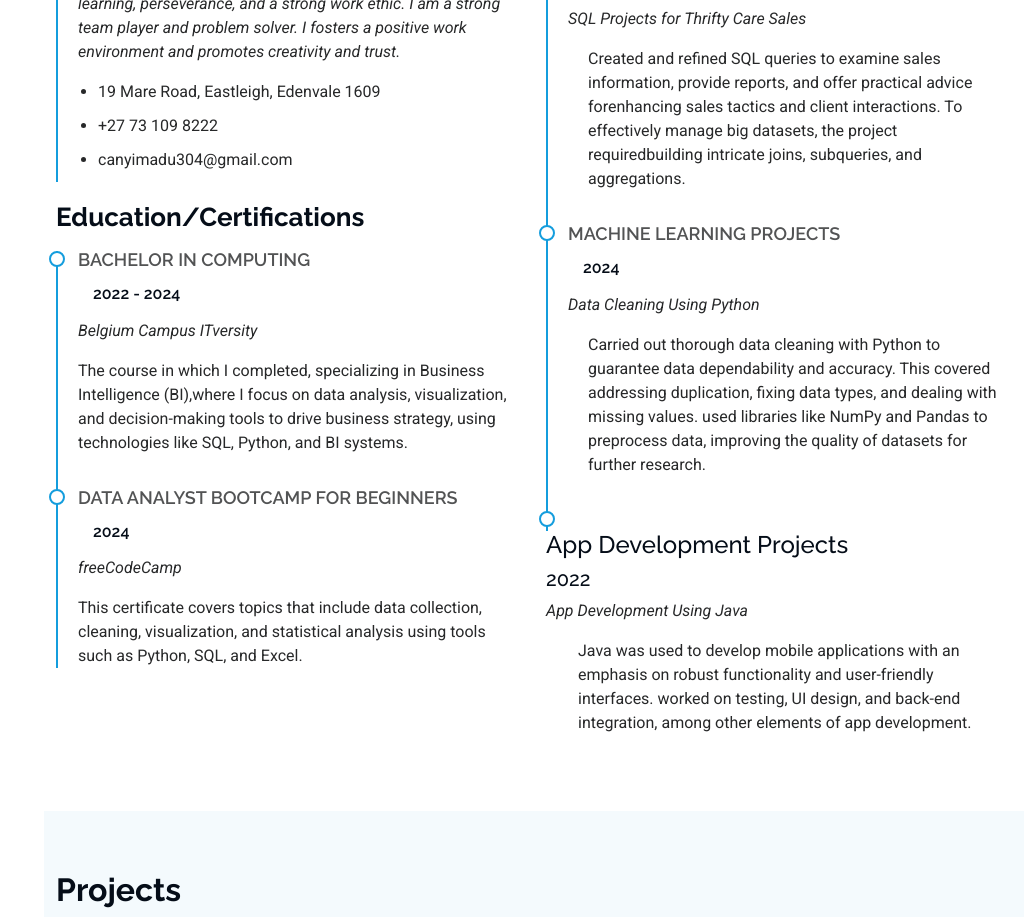
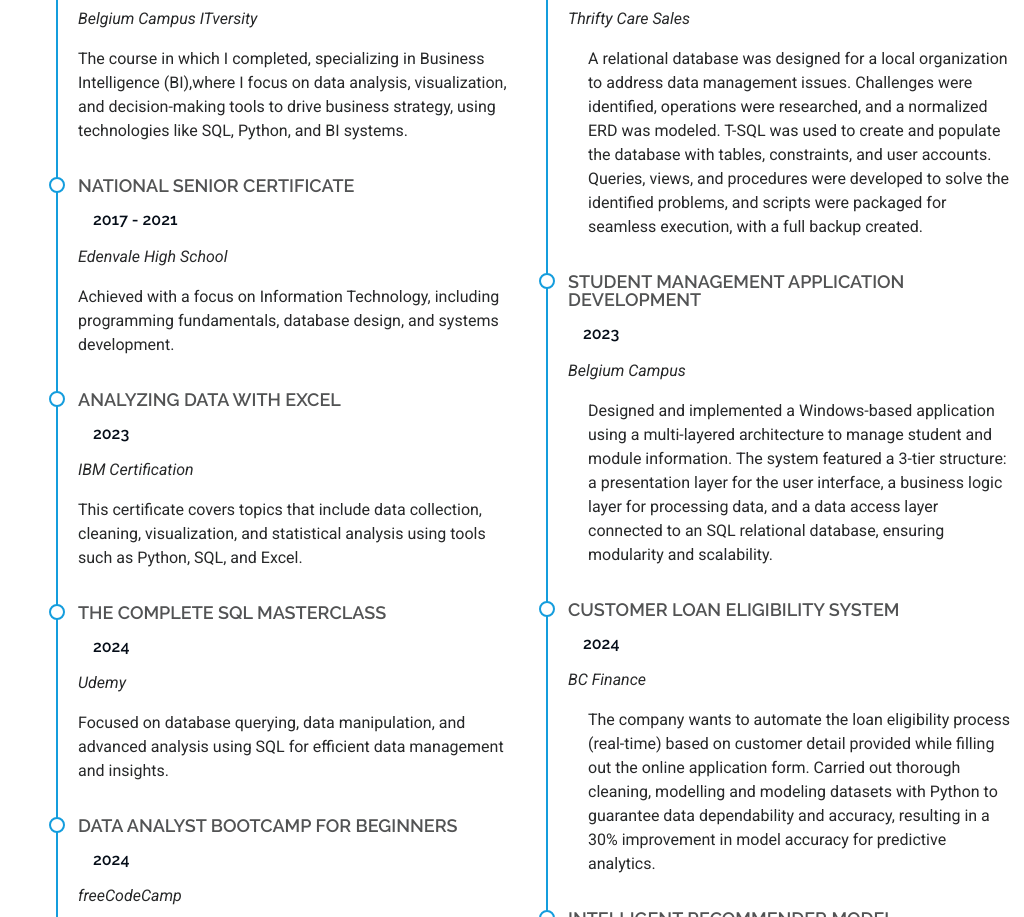
Before and after one commit to canyimadu304/Christian-Anyimadu-Website, a plain HTML site: page index.html in a window 1280 px wide. Shown: the part 2980-3897 px from the top of the page, without its empty margins (256-1280 px from the left). Drawn offline with Linux system fonts and the light colour scheme.

Commit message:
Update index.html

```diff
--- a/index.html
+++ b/index.html
@@ -9,32 +9,20 @@
   <meta content="" name="description">
   <meta content="" name="keywords">
 
-  <!-- Favicons -->
- <!--link href="assets/img/favicon.png" rel="icon">>-->
   <link href="assets/img/apple-touch-icon.png" rel="apple-touch-icon">
 
-  <!-- Fonts -->
   <link href="https://fonts.googleapis.com" rel="preconnect">
   <link href="https://fonts.gstatic.com" rel="preconnect" crossorigin>
   <link href="https://fonts.googleapis.com/css2?family=Roboto:ital,wght@0,100;0,300;0,400;0,500;0,700;0,900;1,100;1,300;1,400;1,500;1,700;1,900&family=Poppins:ital,wght@0,100;0,200;0,300;0,400;0,500;0,600;0,700;0,800;0,900;1,100;1,200;1,300;1,400;1,500;1,600;1,700;1,800;1,900&family=Raleway:ital,wght@0,100;0,200;0,300;0,400;0,500;0,600;0,700;0,800;0,900;1,100;1,200;1,300;1,400;1,500;1,600;1,700;1,800;1,900&display=swap" rel="stylesheet">
 
-  <!-- Vendor CSS Files -->
   <link href="assets/vendor/bootstrap/css/bootstrap.min.css" rel="stylesheet">
   <link href="assets/vendor/bootstrap-icons/bootstrap-icons.css" rel="stylesheet">
   <link href="assets/vendor/aos/aos.css" rel="stylesheet">
   <link href="assets/vendor/glightbox/css/glightbox.min.css" rel="stylesheet">
   <link href="assets/vendor/swiper/swiper-bundle.min.css" rel="stylesheet">
 
-  <!-- Main CSS File -->
   <link href="assets/css/main.css" rel="stylesheet">
 
-  <!-- =======================================================
-  * Template Name: iPortfolio
-  * Template URL: https://bootstrapmade.com/iportfolio-bootstrap-portfolio-websites-template/
-  * Updated: Jun 29 2024 with Bootstrap v5.3.3
-  * Author: BootstrapMade.com
-  * License: https://bootstrapmade.com/license/
-  ======================================================== -->
 </head>
 
 <body class="index-page">
@@ -47,8 +35,6 @@
     </div>
 
     <a href="index.html" class="logo d-flex align-items-center justify-content-center">
-      <!-- Uncomment the line below if you also wish to use an image logo -->
-      <!-- <img src="assets/img/logo.png" alt=""> -->
       <h1 class="sitename">Christian Anyimadu</h1>
     </a>
 
@@ -74,7 +60,6 @@
 
   <main class="main">
 
-    <!-- Hero Section -->
     <section id="hero" class="hero section dark-background">
 
       <img src="assets/img/IMG_1228.jpg" alt="" data-aos="fade-in" class="">
@@ -84,12 +69,10 @@
         <p>I'm <span class="typed" data-typed-items=" a Developer, a Freelancer, a Data and Business Analyst, a Business Intelligence Specialist, and Full Stack Data Science">Data Scientist</span><span class="typed-cursor typed-cursor--blink" aria-hidden="true"></span><span class="typed-cursor typed-cursor--blink" aria-hidden="true"></span></p>
       </div>
 
-    </section><!-- /Hero Section -->
+    </section>
 
-    <!-- About Section -->
     <section id="about" class="about section">
 
-      <!-- Section Title -->
       <div class="container section-title" data-aos="fade-up">
         <h2>About</h2>
         <p>I am a driven person with a strong
@@ -111,7 +94,7 @@
             fueled my passion for technology and led me to pursue a
             Bachelor's degree in Computing, building upon the
             foundational knowledge gained from my time at Edenvale.</P>
-      </div><!-- End Section Title -->
+      </div>
 
       <div class="container" data-aos="fade-up" data-aos-delay="100">
 
@@ -160,9 +143,8 @@
 
       </div>
 
-    </section><!-- /About Section -->
+    </section>
 
-    <!-- Stats Section -->
     <section id="stats" class="stats section">
 
       <div class="container" data-aos="fade-up" data-aos-delay="100">
@@ -177,7 +159,7 @@
               <span data-purecounter-start="0" data-purecounter-end="20" data-purecounter-duration="1" class="purecounter"></span>
               <p><strong>Projects</strong> <span>School and Extracurricular/Personal</span></p>
             </div>
-          </div><!-- End Stats Item -->
+          </div>
 
           <div class="col-lg-3 col-md-6">
             <div class="stats-item">
@@ -185,7 +167,7 @@
               <span data-purecounter-start="0" data-purecounter-end="100" data-purecounter-duration="1" class="purecounter"></span>
               <p><strong>Hours spent</strong> <span>Working on external courses</span></p>
             </div>
-          </div><!-- End Stats Item -->
+          </div>
 
           <div class="col-lg-3 col-md-6">
             <div class="stats-item">
@@ -193,22 +175,20 @@
               <span data-purecounter-start="0" data-purecounter-end="4" data-purecounter-duration="1" class="purecounter"></span>
               <p><strong>Hard Workers</strong> <span>rerum asperiores dolor</span></p>
             </div>
-          </div><!-- End Stats Item -->
+          </div>
 
         </div>
 
       </div>
 
-    </section><!-- /Stats Section -->
+    </section>
 
-    <!-- Skills Section -->
     <section id="skills" class="skills section light-background">
 
-      <!-- Section Title -->
       <div class="container section-title" data-aos="fade-up">
         <h2>Skills</h2>
         <p>Necessitatibus eius consequatur ex aliquid fuga eum quidem sint consectetur velit</p>
-      </div><!-- End Section Title -->
+      </div>
 
       <div class="container" data-aos="fade-up" data-aos-delay="100">
 
@@ -221,21 +201,21 @@
               <div class="progress-bar-wrap">
                 <div class="progress-bar" role="progressbar" aria-valuenow="100" aria-valuemin="0" aria-valuemax="100"></div>
               </div>
-            </div><!-- End Skills Item -->
+            </div>
 
             <div class="progress">
               <span class="skill"><span>R</span> <i class="val">90%</i></span>
               <div class="progress-bar-wrap">
                 <div class="progress-bar" role="progressbar" aria-valuenow="90" aria-valuemin="0" aria-valuemax="100"></div>
               </div>
-            </div><!-- End Skills Item -->
+            </div>
 
             <div class="progress">
               <span class="skill"><span>Power BI</span> <i class="val">75%</i></span>
               <div class="progress-bar-wrap">
                 <div class="progress-bar" role="progressbar" aria-valuenow="75" aria-valuemin="0" aria-valuemax="100"></div>
               </div>
-            </div><!-- End Skills Item -->
+            </div>
 
           </div>
 
@@ -284,69 +264,96 @@
         <div class="row">
 
           <div class="col-lg-6" data-aos="fade-up" data-aos-delay="100">
-            <h3 class="resume-title">Sumary</h3>
+            <h3 class="resume-title">Education/Certifications</h3>
 
-            <div class="resume-item pb-0">
-              <h4>Christian Anyimadu</h4>
-              <p><em>
-                I am a driven person with a strong commitment to lifelong learning, perseverance, and a strong work ethic. I
-                am a strong team player and problem solver. I fosters a positive work environment and promotes creativity
-                and trust.
-              </em></p>
-              <ul>
-                <li>19 Mare Road, Eastleigh, Edenvale 1609</li>
-                <li>+27 73 109 8222</li>
-                <li>canyimadu304@gmail.com</li>
-              </ul>
-            </div><!-- Edn Resume Item -->
-
-            <h3 class="resume-title">Education/Certifications</h3>
             <div class="resume-item">
               <h4>Bachelor in Computing</h4>
               <h5>2022 - 2024</h5>
               <p><em>Belgium Campus ITversity</em></p>
               <p>The course in which I completed, specializing in Business Intelligence (BI),where I focus on data analysis, visualization, and decision-making tools to drive business strategy, using technologies like SQL, Python, and BI systems.</p>
-            </div><!-- Edn Resume Item -->
+            </div>
+
+            <div class="resume-item">
+              <h4>National Senior Certificate</h4>
+              <h5>2017 - 2021</h5>
+              <p><em>Edenvale High School</em></p>
+              <p>Achieved with a focus on Information Technology, including programming fundamentals, database design, and systems development.</p>
+            </div>
+
+            <div class="resume-item">
+              <h4>Analyzing Data with Excel</h4>
+              <h5>2023</h5>
+              <p><em>IBM Certification</em></p>
+              <p>This certificate covers topics that include data collection, cleaning, visualization, and statistical analysis using tools such as Python, SQL, and Excel.</p>
+            </div>
+
+            <div class="resume-item">
+              <h4> The Complete SQL Masterclass</h4>
+              <h5>2024</h5>
+              <p><em>Udemy</em></p>
+              <p>Focused on database querying, data manipulation, and advanced analysis using SQL for efficient data management and insights.</p>
+            </div>
 
             <div class="resume-item">
               <h4>Data Analyst Bootcamp for Beginners</h4>
               <h5>2024</h5>
               <p><em>freeCodeCamp</em></p>
-              <p>This certificate covers topics that include data collection, cleaning, visualization, and statistical analysis using tools such as Python, SQL, and Excel.</p>
-            </div><!-- Edn Resume Item -->
-
-
+              <p>Explored data collection, cleaning, visualization, and statistical analysis using Python, SQL, and Excel.</p>
+            </div>
 
           </div>
 
           <div class="col-lg-6" data-aos="fade-up" data-aos-delay="200">
             <h3 class="resume-title">Experience</h3>
+
             <div class="resume-item">
-              <h4>Database Projects</h4>
+              <h4>Databases Development</h4>
               <h5>2023</h5>
-              <p><em>SQL Projects for Thrifty Care Sales</em></p>
+              <p><em>Thrifty Care Sales</em></p>
               <ul>
-                <p>Created and refined SQL queries to examine sales information, provide reports, and offer practical advice forenhancing sales tactics and client interactions. To effectively manage big datasets, the project requiredbuilding intricate joins, subqueries, and aggregations.</p>
+                <p> A relational database was designed for a local organization to address data management issues. Challenges
+                  were identified, operations were researched, and a normalized ERD was modeled. T-SQL was used to create
+                  and populate the database with tables, constraints, and user accounts. Queries, views, and procedures were
+                  developed to solve the identified problems, and scripts were packaged for seamless execution, with a full
+                  backup created.</p>
+              </ul>
+            </div>
+
+            <div class="resume-item">
+              <h4> Student Management Application Development</h4>
+              <h5>2023</h5>
+              <p><em>Belgium Campus</em></p>
+              <ul>
+                <p>Designed and implemented a Windows-based application using a multi-layered architecture to manage
+                  student and module information. The system featured a 3-tier structure: a presentation layer for the user
+                  interface, a business logic layer for processing data, and a data access layer connected to an SQL relational
+                  database, ensuring modularity and scalability.</p>
+              </ul>
+            </div>
+
+            <div class="resume-item">
+              <h4>Customer Loan Eligibility System</h4>
+              <h5>2024</h5>
+              <p><em>BC Finance</em></p>
+              <ul>
+                <p>The company wants to automate the loan eligibility process (real-time) based on
+                  customer detail provided while filling out the online application form. Carried out thorough cleaning,
+                  modelling and modeling datasets with Python to guarantee data dependability and accuracy, resulting in a
+                  30% improvement in model accuracy for predictive analytics.</p>
               </ul>
             </div><!-- Edn Resume Item -->
 
             <div class="resume-item">
-              <h4>Machine Learning Projects</h4>
-              <h5>2024</h5>
-              <p><em>Data Cleaning Using Python</em></p>
+              <h4>Intelligent Recommender Model </h4>
+              <h5>2023</h5>
+              <p><em>LangaSat</em></p>
               <ul>
-                <p>Carried out thorough data cleaning with Python to guarantee data dependability and accuracy. This covered addressing duplication, fixing data types, and dealing with missing values. used libraries like NumPy and Pandas to preprocess data, improving the quality of datasets for further research. </p>
+                <p>Created a machine learning model to assess customer eligibility for satellite internet services based on
+                  multiple variables beyond annual salary. The model classified customers into good or bad credit risks to
+                  determine eligibility. Additional data mining techniques, such as clustering and trend analysis, were explored
+                  in consultation with the project supervisor to enhance decision-making and accuracy.</p>
               </ul>
-            </div><!-- Edn Resume Item -->
-
-            <div class="resume-item"></div>
-              <h4>App Development Projects</h4>
-              <h5>2022</h5>
-              <p><em>App Development Using Java</em></p>
-              <ul>
-                <p>Java was used to develop mobile applications with an emphasis on robust functionality and user-friendly interfaces. worked on testing, UI design, and back-end integration, among other elements of app development.</p>
-              </ul>
-            </div><!-- Edn Resume Item -->
+            </div>
           </div>
 
         </div>
@@ -361,7 +368,7 @@
       <!-- Section Title -->
       <div class="container section-title" data-aos="fade-up">
         <h2>Projects</h2>
-        <p>Below are the projects I have done over the years</p>
+        <p>Below is a showcase of projects I have completed over the years, highlighting my skills and experience in key areas such as databases, programming, website development, and project management. Each project demonstrates my ability to deliver innovative solutions and contribute to impactful results.</p>
       </div><!-- End Section Title -->
 
       <div class="container">
@@ -382,9 +389,8 @@
               <div class="portfolio-content h-100">
                 <img src="assets/img/portfolio/Thrifty-car-rental-logo.jpg" class="img-fluid" alt="">
                 <div class="portfolio-info">
-                  <h4>App 1</h4>
-                  <p>Lorem ipsum, dolor sit amet consectetur</p>
-                  <a href="assets/img/portfolio/app-1.jpg" title="App 1" data-gallery="portfolio-gallery-app" class="glightbox preview-link"><i class="bi bi-zoom-in"></i></a>
+                  <h4>Databases</h4>
+                  <p>We designed a relational database for a local organization, using T-SQL to create tables, queries, and procedures, and ensuring smooth execution with a full backup.</p>
                   <a href="portfolio-details.html" title="More Details" class="details-link"><i class="bi bi-link-45deg"></i></a>
                 </div>
               </div>
```
